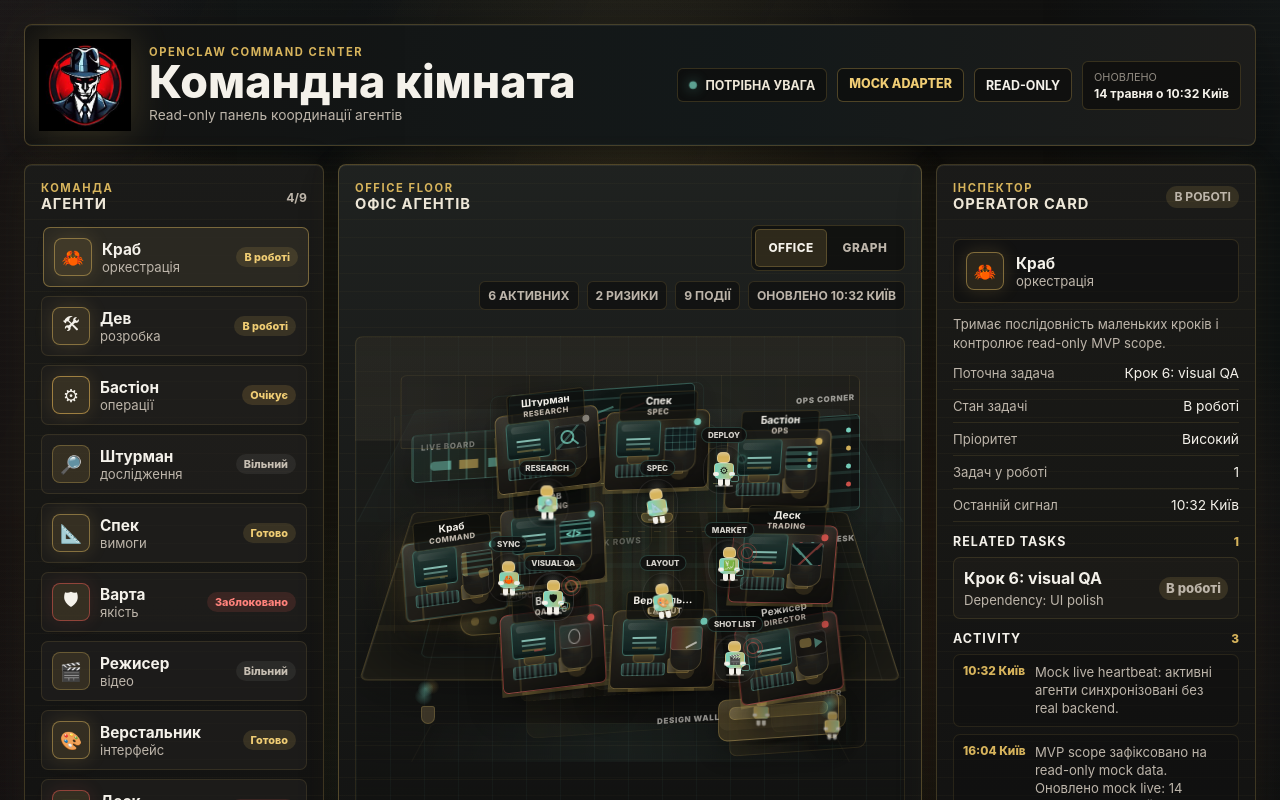
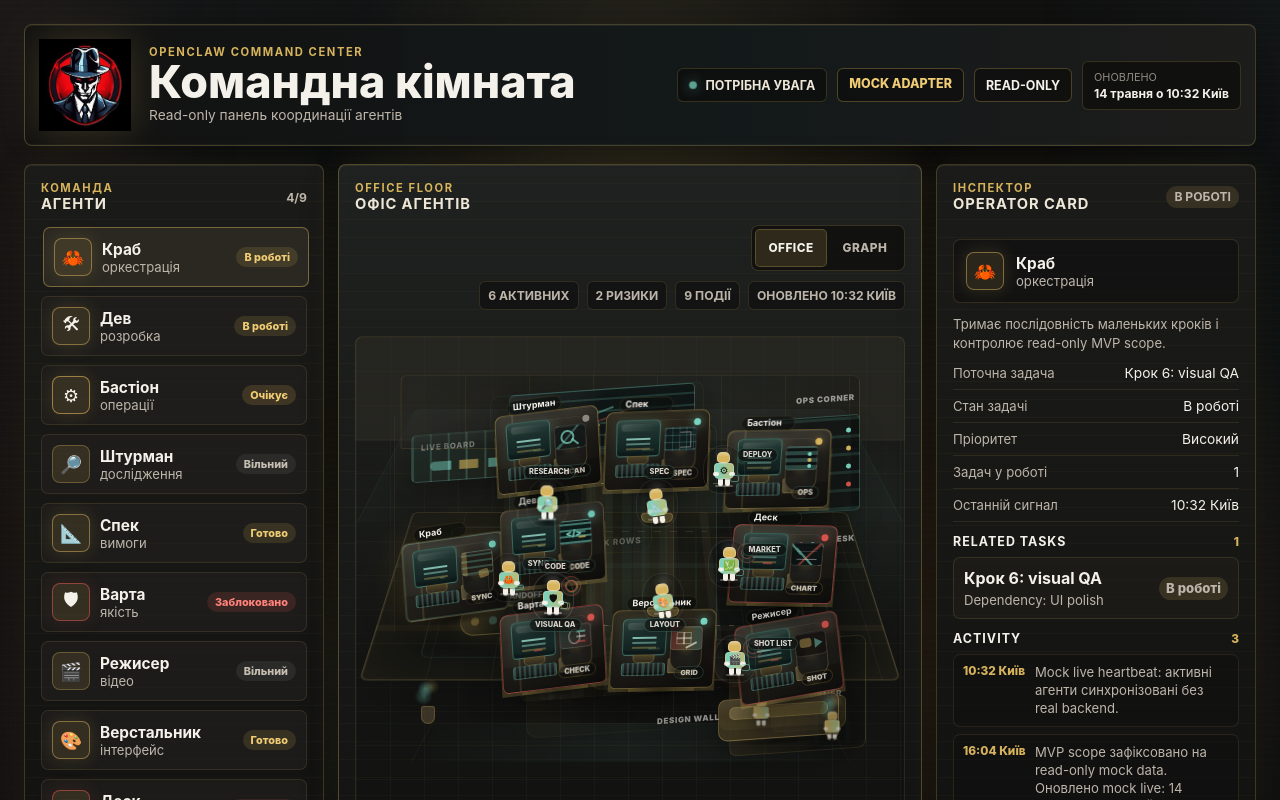
Before and after one commit to DenisNosov22/openclaw-command-center, a React (Vite) app: page / in a window 1280 px wide. Shown: the top 800 px of the page. Built offline with nearby package versions, Linux system fonts and the light colour scheme.

Commit message:
Improve office agent readability states

```diff
--- a/src/App.css
+++ b/src/App.css
@@ -1480,17 +1480,17 @@
 
 .office-task-bubble {
   position: absolute;
-  left: 50%;
-  top: -17px;
-  max-width: 70px;
+  left: calc(50% + 2px);
+  top: -14px;
+  max-width: 58px;
   overflow: hidden;
-  padding: 3px 6px;
+  padding: 2px 5px;
   color: rgba(244, 241, 234, 0.86);
-  background: rgba(13, 14, 13, 0.78);
+  background: rgba(13, 14, 13, 0.66);
   border: 1px solid rgba(120, 212, 192, 0.22);
   border-radius: 999px;
-  box-shadow: 0 6px 12px rgba(0, 0, 0, 0.2);
-  font-size: 0.5rem;
+  box-shadow: 0 4px 9px rgba(0, 0, 0, 0.18);
+  font-size: 0.46rem;
   font-weight: 800;
   line-height: 1;
   text-overflow: ellipsis;
@@ -1510,6 +1510,22 @@
 .office-floor-agent.office-behavior--scan-check,
 .office-floor-agent.office-behavior--resolve-pulse {
   animation-name: none;
+}
+
+.office-floor-agent--north .office-task-bubble {
+  top: -12px;
+}
+
+.office-floor-agent--east .office-task-bubble,
+.office-floor-agent--west .office-task-bubble {
+  left: 100%;
+  top: 4px;
+  transform: translateX(-8px);
+}
+
+.office-floor-agent--south .office-task-bubble {
+  top: auto;
+  bottom: -10px;
 }
 
 .office-desk {
@@ -1745,6 +1761,42 @@
     8px -6px 0 -2px rgba(244, 241, 234, 0.12);
 }
 
+.office-activity-chip {
+  position: absolute;
+  right: 9px;
+  bottom: 9px;
+  z-index: 2;
+  max-width: 42px;
+  overflow: hidden;
+  padding: 2px 5px;
+  color: rgba(244, 241, 234, 0.74);
+  background: rgba(10, 11, 10, 0.42);
+  border: 1px solid rgba(244, 241, 234, 0.08);
+  border-radius: 999px;
+  font-size: 0.45rem;
+  font-weight: 900;
+  line-height: 1;
+  pointer-events: none;
+  text-overflow: ellipsis;
+  text-transform: uppercase;
+  transform: translateY(1px);
+  white-space: nowrap;
+}
+
+.office-desk--state-coding .office-activity-chip,
+.office-desk--state-designing .office-activity-chip,
+.office-desk--state-monitoring .office-activity-chip,
+.office-desk--state-researching .office-activity-chip {
+  border-color: rgba(120, 212, 192, 0.18);
+}
+
+.office-desk--state-checking .office-activity-chip,
+.office-desk--state-reviewing .office-activity-chip,
+.office-desk--state-trading .office-activity-chip,
+.office-desk--state-filming .office-activity-chip {
+  border-color: rgba(215, 180, 92, 0.2);
+}
+
 .office-profession-prop {
   position: absolute;
   right: 12px;
@@ -1798,6 +1850,15 @@
   font-weight: 900;
 }
 
+.office-profession-prop--code::after {
+  right: 5px;
+  bottom: 5px;
+  width: 7px;
+  height: 2px;
+  background: rgba(215, 180, 92, 0.72);
+  box-shadow: 0 -5px 0 rgba(120, 212, 192, 0.44);
+}
+
 .office-profession-prop--servers {
   background:
     repeating-linear-gradient(0deg, rgba(120, 212, 192, 0.26) 0 4px, rgba(14, 18, 18, 0.78) 4px 7px),
@@ -1848,6 +1909,15 @@
   background-size: 7px 7px;
 }
 
+.office-profession-prop--blueprint::after {
+  right: 4px;
+  top: 4px;
+  width: 10px;
+  height: 14px;
+  border: 1px solid rgba(244, 241, 234, 0.42);
+  border-left: 0;
+}
+
 .office-profession-prop--qa {
   background:
     linear-gradient(135deg, rgba(120, 212, 192, 0.22), rgba(212, 84, 77, 0.16)),
@@ -1863,6 +1933,17 @@
   border-radius: 50% 50% 46% 46%;
 }
 
+.office-profession-prop--qa::after {
+  right: 5px;
+  top: 6px;
+  width: 9px;
+  height: 2px;
+  background: rgba(120, 212, 192, 0.62);
+  box-shadow:
+    0 5px 0 rgba(244, 241, 234, 0.46),
+    0 10px 0 rgba(212, 84, 77, 0.5);
+}
+
 .office-profession-prop--canvas {
   background:
     linear-gradient(90deg, rgba(212, 84, 77, 0.34), rgba(215, 180, 92, 0.28), rgba(120, 212, 192, 0.28)),
@@ -1878,11 +1959,31 @@
   transform: rotate(-28deg);
 }
 
+.office-profession-prop--canvas::before {
+  left: 5px;
+  top: 5px;
+  width: 13px;
+  height: 10px;
+  background:
+    linear-gradient(90deg, transparent 44%, rgba(244, 241, 234, 0.5) 44% 56%, transparent 56%),
+    linear-gradient(0deg, transparent 44%, rgba(244, 241, 234, 0.42) 44% 56%, transparent 56%);
+  border: 1px solid rgba(244, 241, 234, 0.34);
+}
+
 .office-profession-prop--trading {
   background:
     linear-gradient(135deg, transparent 54%, rgba(212, 84, 77, 0.5) 54% 60%, transparent 60%),
     linear-gradient(45deg, transparent 36%, rgba(120, 212, 192, 0.6) 36% 42%, transparent 42%),
     rgba(10, 18, 18, 0.88);
+}
+
+.office-profession-prop--trading::after {
+  left: 5px;
+  right: 5px;
+  bottom: 5px;
+  height: 1px;
+  background: rgba(244, 241, 234, 0.42);
+  box-shadow: 0 -8px 0 rgba(244, 241, 234, 0.18);
 }
 
 .office-profession-prop--camera {
@@ -2381,19 +2482,20 @@
 
 .office-desk__label {
   position: absolute;
-  left: 50%;
-  top: -20px;
+  left: 12px;
+  top: -15px;
   display: grid;
-  gap: 2px;
-  min-width: 78px;
-  max-width: 92px;
-  padding: 3px 6px;
-  background: rgba(12, 13, 12, 0.72);
-  border: 1px solid rgba(215, 180, 92, 0.16);
-  border-radius: 4px;
-  box-shadow: 0 6px 12px rgba(0, 0, 0, 0.18);
-  text-align: center;
-  transform: translateX(-50%);
+  gap: 1px;
+  min-width: 54px;
+  max-width: 78px;
+  padding: 2px 5px;
+  background: rgba(12, 13, 12, 0.58);
+  border: 1px solid rgba(215, 180, 92, 0.12);
+  border-radius: 999px;
+  box-shadow: 0 4px 9px rgba(0, 0, 0, 0.14);
+  pointer-events: none;
+  text-align: left;
+  transform: translateX(0);
 }
 
 .office-desk__label strong,
@@ -2406,16 +2508,30 @@
 
 .office-desk__label strong {
   color: #f4f1ea;
-  font-size: 0.64rem;
+  font-size: 0.56rem;
   line-height: 1;
 }
 
 .office-desk__label small {
   color: #bdb5aa;
-  font-size: 0.48rem;
+  display: none;
+  font-size: 0.45rem;
   font-weight: 800;
   letter-spacing: 0.06em;
   text-transform: uppercase;
+}
+
+.office-desk:hover .office-desk__label,
+.office-desk:focus-visible .office-desk__label {
+  max-width: 92px;
+  background: rgba(12, 13, 12, 0.76);
+  border-color: rgba(215, 180, 92, 0.22);
+  border-radius: 5px;
+}
+
+.office-desk:hover .office-desk__label small,
+.office-desk:focus-visible .office-desk__label small {
+  display: block;
 }
 
 .snapshot-state {
@@ -4037,11 +4153,14 @@
   .office-desk__label {
     grid-column: 1 / -1;
     grid-row: 1;
+    min-width: 62px;
     text-align: center;
   }
 
   .office-desk__label strong {
+    display: block;
     font-size: 0.7rem;
+    min-width: 62px;
     overflow-wrap: anywhere;
     text-overflow: clip;
     white-space: normal;
--- a/src/features/command-room/IsometricOfficeScene.tsx
+++ b/src/features/command-room/IsometricOfficeScene.tsx
@@ -111,9 +111,16 @@ export function IsometricOfficeScene({
           <button
             aria-label={`${isSelected ? 'Selected' : 'Select'} read-only office station ${station.name}: ${station.role}, ${station.activity} activity, ${station.terminalMode} terminal`}
             aria-pressed={isSelected}
-            className={getOfficeStationClassName(station.lane, station.activity, station.pulse, isSelected)}
+            className={getOfficeStationClassName(
+              station.lane,
+              station.activity,
+              station.pulse,
+              station.activityState,
+              isSelected,
+            )}
             data-agent-id={station.agentId}
             data-action-phase={station.choreography.phaseLabel}
+            data-activity-state={station.activityState}
             data-office-slot={station.slot}
             data-route-involved={station.choreography.routeInvolvement}
             key={station.id}
@@ -139,6 +146,13 @@ export function IsometricOfficeScene({
             </span>
             <span className={OFFICE_SPRITE_TOKENS.keyboardTray} aria-hidden="true" />
             <span className={OFFICE_SPRITE_TOKENS.worklog} aria-hidden="true" />
+            <span
+              aria-hidden="true"
+              className={OFFICE_SPRITE_TOKENS.activityChip}
+              data-activity-state={station.activityState}
+            >
+              {station.activityLabel}
+            </span>
             <span className={OFFICE_SPRITE_TOKENS.chair} aria-hidden="true" />
             <span className={getOfficeStatusLampClassName(station.tone)} />
             <span className={OFFICE_SPRITE_TOKENS.label}>
@@ -153,6 +167,7 @@ export function IsometricOfficeScene({
           <span
             className={`office-floor-agent office-floor-agent--${station.lane} ${station.choreography.className}`}
             data-action-phase={station.choreography.phaseLabel}
+            data-activity-state={station.activityState}
             data-agent-id={station.agentId}
             data-physical-agent="true"
             data-route-involved={station.choreography.routeInvolvement}
--- a/src/features/command-room/IsometricOfficeSceneModel.ts
+++ b/src/features/command-room/IsometricOfficeSceneModel.ts
@@ -1,4 +1,5 @@
 import type { ActivityEvent, Agent, CommandCenterSnapshot, Task, WorkflowEdge } from '../../shared/types'
+import type { OfficeActivityState } from './IsometricOfficeSpriteSystem'
 
 export type OfficeStationAction =
   | 'alert'
@@ -56,6 +57,8 @@ export interface OfficeAgentStation {
   pulse: OfficeStationPulse
   terminalMode: OfficeTerminalMode
   professionProp: OfficeProfessionProp
+  activityState: OfficeActivityState
+  activityLabel: string
   taskBubble: string
   choreography: OfficeBehaviorChoreography
   slot: number
@@ -131,6 +134,31 @@ const roleProfessionProp: Record<string, OfficeProfessionProp> = {
   video: 'camera',
   'UI/layout': 'canvas',
   trading: 'trading',
+}
+
+const roleActivityState: Record<string, OfficeActivityState> = {
+  'main/orchestrator': 'coordinating',
+  coding: 'coding',
+  ops: 'monitoring',
+  research: 'researching',
+  requirements: 'reviewing',
+  QA: 'checking',
+  video: 'filming',
+  'UI/layout': 'designing',
+  trading: 'trading',
+}
+
+const roleActivityLabel: Record<OfficeActivityState, string> = {
+  checking: 'check',
+  coding: 'code',
+  coordinating: 'sync',
+  designing: 'grid',
+  filming: 'shot',
+  monitoring: 'ops',
+  presenting: 'board',
+  researching: 'scan',
+  reviewing: 'spec',
+  trading: 'chart',
 }
 
 const roleTaskBubble: Record<string, string> = {
@@ -354,6 +382,8 @@ export function createOfficeAgentStations(agents: Agent[], tasks: Task[]): Offic
       pulse: getStationPulse(agent, task),
       terminalMode: getTerminalMode(agent, task),
       professionProp: roleProfessionProp[agent.role] ?? 'command',
+      activityState: roleActivityState[agent.role] ?? 'presenting',
+      activityLabel: roleActivityLabel[roleActivityState[agent.role] ?? 'presenting'],
       taskBubble: roleTaskBubble[agent.role] ?? task?.nextStep ?? task?.title ?? 'watch',
       choreography: getStationChoreography(index, getStationAction(agent, task), agent.status),
       slot: index % officeStationLayout.length,
--- a/src/features/command-room/IsometricOfficeSpriteSystem.ts
+++ b/src/features/command-room/IsometricOfficeSpriteSystem.ts
@@ -17,6 +17,17 @@ export type OfficeSpritePose =
 
 export type OfficeSpriteProp = 'none' | 'sofa' | 'signal' | 'tool'
 export type OfficeSpriteMotion = 'alert' | 'calm' | 'handoff' | 'rest' | 'walk' | 'work'
+export type OfficeActivityState =
+  | 'checking'
+  | 'coding'
+  | 'coordinating'
+  | 'designing'
+  | 'filming'
+  | 'monitoring'
+  | 'presenting'
+  | 'researching'
+  | 'reviewing'
+  | 'trading'
 
 export interface OfficeSpriteActionDefinition {
   action: OfficeStationAction
@@ -103,6 +114,7 @@ export const OFFICE_SPRITE_TOKENS = {
   monitorStand: 'office-monitor-stand',
   keyboardTray: 'office-keyboard-tray',
   worklog: 'office-desk-worklog',
+  activityChip: 'office-activity-chip',
   chair: 'office-chair',
   avatar: 'office-agent-avatar',
   marker: 'office-agent-marker',
@@ -145,6 +157,7 @@ export function getOfficeStationClassName(
   lane: string,
   activity: OfficeStationActivity,
   pulse: OfficeStationPulse,
+  activityState: OfficeActivityState,
   isSelected: boolean,
 ) {
   return [
@@ -152,6 +165,7 @@ export function getOfficeStationClassName(
     OFFICE_SPRITE_TOKENS.workstation,
     `office-desk--${lane}`,
     `office-desk--${activity}`,
+    `office-desk--state-${activityState}`,
     `office-desk--pulse-${pulse}`,
     isSelected ? 'office-desk--selected' : '',
   ].filter(Boolean).join(' ')
```
Also changed, not shown: scripts/verifyOfficeScene.ts (+17 -3 lines), scripts/visualQaOffice.ts (+37 -0 lines).
